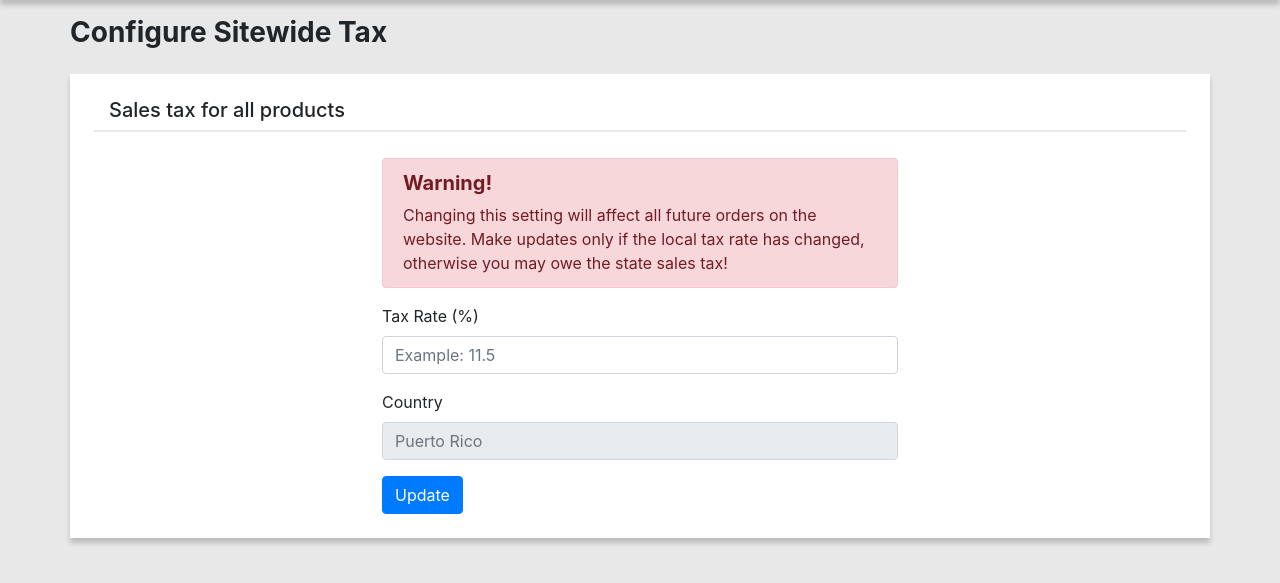
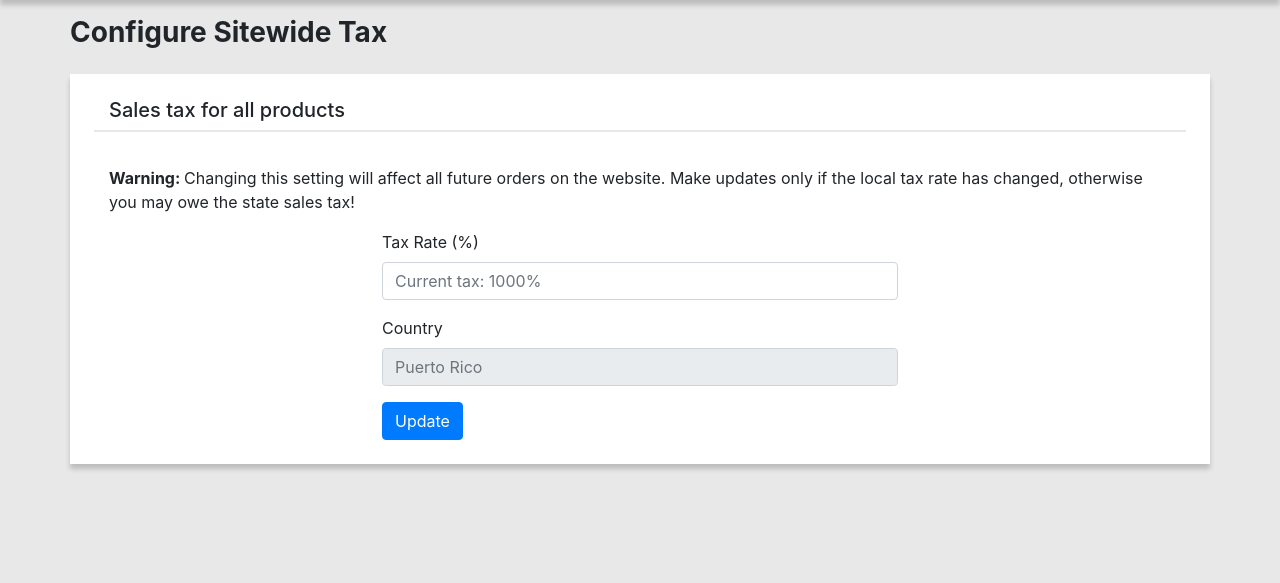
Before and after one commit to SirSource/AutoAirGroup, a Flask app: page /admin/tax in a window 1280 px wide. Shown: the part 167-750 px from the top of the page. Run offline with Flask 2, Linux system fonts and the light colour scheme; a database or web service that is not in the repository returns one stand-in record (values such as "Sample title"); some libraries are stand-ins or nearby versions.

Commit message:
Tax Update

```diff
--- a/dao/tax.py
+++ b/dao/tax.py
@@ -6,5 +6,8 @@ class TaxDao:
         self.db = client.AutoAirGroupdb.tax
 
     def getTax(self):
-        tax = self.db
+        tax = self.db.find_one()
         return tax
+
+    def setTax(self, tax):
+        return self.db.update({'fee': self.getTax()['fee']}, {'$set':{'fee': tax}})
--- a/handler/tax.py
+++ b/handler/tax.py
@@ -2,7 +2,25 @@ from dao.tax import TaxDao
 
 class TaxHandler:
 
-    def getAllUsers(self):
+    def getTax(self):
         dao = TaxDao()
         list = dao.getTax()
-        return list
+        fee = list['fee']
+        return fee
+
+    def setTax(self, form):
+        tax = form[0]
+        dao = TaxDao()
+        if not self.isFloat(tax):
+            return False
+        tax = float(tax)/100
+        return dao.setTax(tax)
+
+    #---Validations---#
+
+    def isFloat(self, value):
+        try:
+            float(value)
+            return True
+        except ValueError:
+            return False
--- a/main.py
+++ b/main.py
@@ -1,7 +1,7 @@
-from flask import Flask, render_template
+from flask import Flask, request, render_template
 from handler.users import UserHandler as u
 from handler.products import ProductsHandler as p
-from handler.orders import OrdersHandler as o
+from handler.tax import TaxHandler as t
 
 app = Flask(__name__)
 
@@ -41,9 +41,13 @@ def adminProducts():
     products = p().getAllProducts()
     return render_template('adminProducts.html', products = products)
 
-@app.route('/admin/tax')
+@app.route('/admin/tax', methods=['GET','POST'])
 def adminTax():
-    return render_template('adminTax.html')
+    value = True
+    if request.method == 'POST':
+        value = t().setTax(request.form.getlist('tax'))
+    tax = t().getTax()
+    return render_template('adminTax.html', fee = tax, value = value)
 
 @app.route('/admin/staff')
 def adminStaff():
--- a/templates/adminTax.html
+++ b/templates/adminTax.html
@@ -12,18 +12,22 @@
         <div class="col-lg-12 aag-border-bottom">
             <h5>Sales tax for all products</h5>
         </div>
+        <div class="col-lg-12 mt-4">
+            <strong>Warning: </strong>Changing this setting will affect all future orders on the website. Make updates only if the local tax rate
+            has changed, otherwise you may owe the state sales tax!
+        </div>
         <div class="col-md-6 mt-3 mx-auto">
-            <div class="alert alert-danger" role="alert">
-                <h5>
-                    <strong>Warning!</strong>
-                </h5> Changing this setting will affect all future orders on the website. Make updates only if the local
-                tax
-                rate has changed, otherwise you may owe the state sales tax!
-            </div>
-            <form>
+            {% if not value %}
+                <div class="alert alert-danger" role="alert">
+                    <h5><strong>Error:</strong></h5>
+                    <span>The tax field was empty or the value was not valid.</span>
+                </div>
+            {% endif %}
+            <form action="{{ url_for('adminTax') }}" method="post">
                 <div class="form-group">
                     <label for="tax-rate">Tax Rate (%)</label>
-                    <input type="text" class="form-control" id="tax-rate" placeholder="Example: 11.5">
+                    <input type="text" class="form-control" name="tax" id="tax-rate"
+                           placeholder="Current tax: {{ fee*100 }}%">
                     <span></span>
                 </div>
                 <div class="form-group">
--- a/testing/products.py
+++ b/testing/products.py
@@ -6,3 +6,7 @@ for x in dictionary:
     print(x)
 
 from handler.tax import TaxHandler as t
+
+tax = t().getTax()
+fee = tax['fee']
+print(fee)
```
